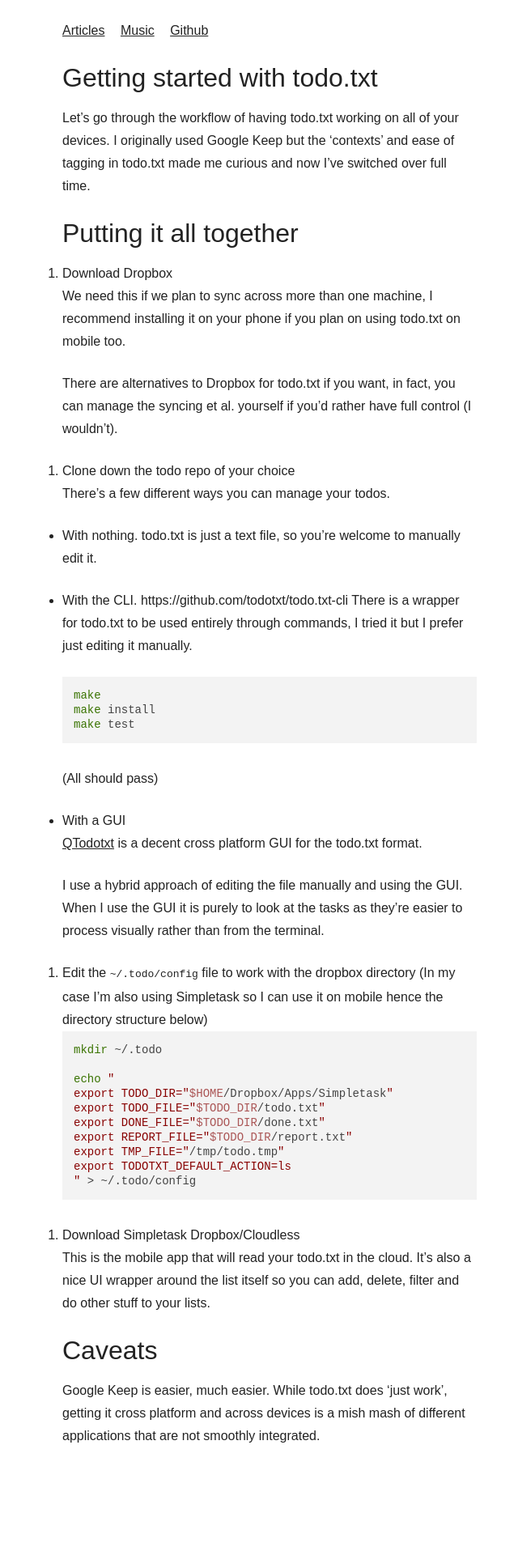
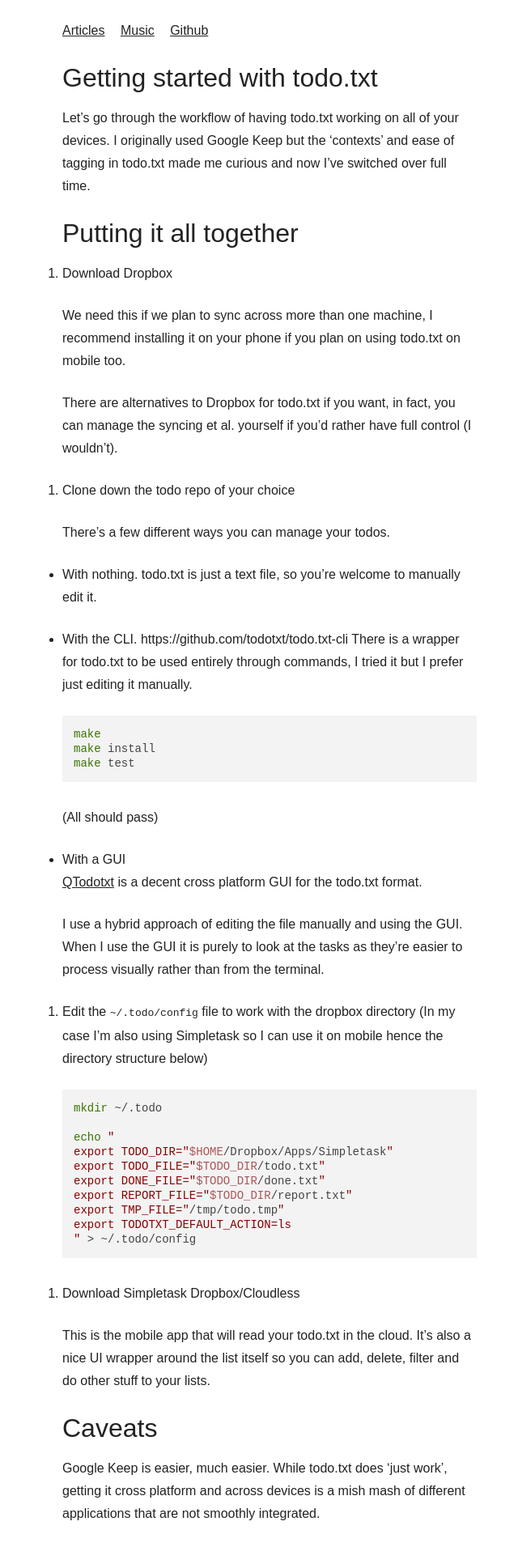
Before and after one commit to joereynolds/joereynolds.github.io, a Jekyll site: the page built from drafts/2018-11-13-getting-started-with-todo.md, in a window 1280 px wide. Shown: the whole page at 81% size, without its empty margins (307-947 px from the left). Built offline with Jekyll 4.4.1, drawn with Linux system fonts in a browser that asks for light colours; nearby versions of some CDN libraries; some web fonts are replaced; our own code applies the rules of GitHub Pages for plain Markdown files; before the commit the page ends 1836 px from its top, so only the background shows below that.

Commit message:
Update style for ul and ol

```diff
--- a/assets/css/style.css
+++ b/assets/css/style.css
@@ -28,7 +28,7 @@
     text-decoration: none;
 }
 
-p, header, table {
+p, header, table, ul, ol {
   margin-bottom: 1.5em;
 }
 
```
